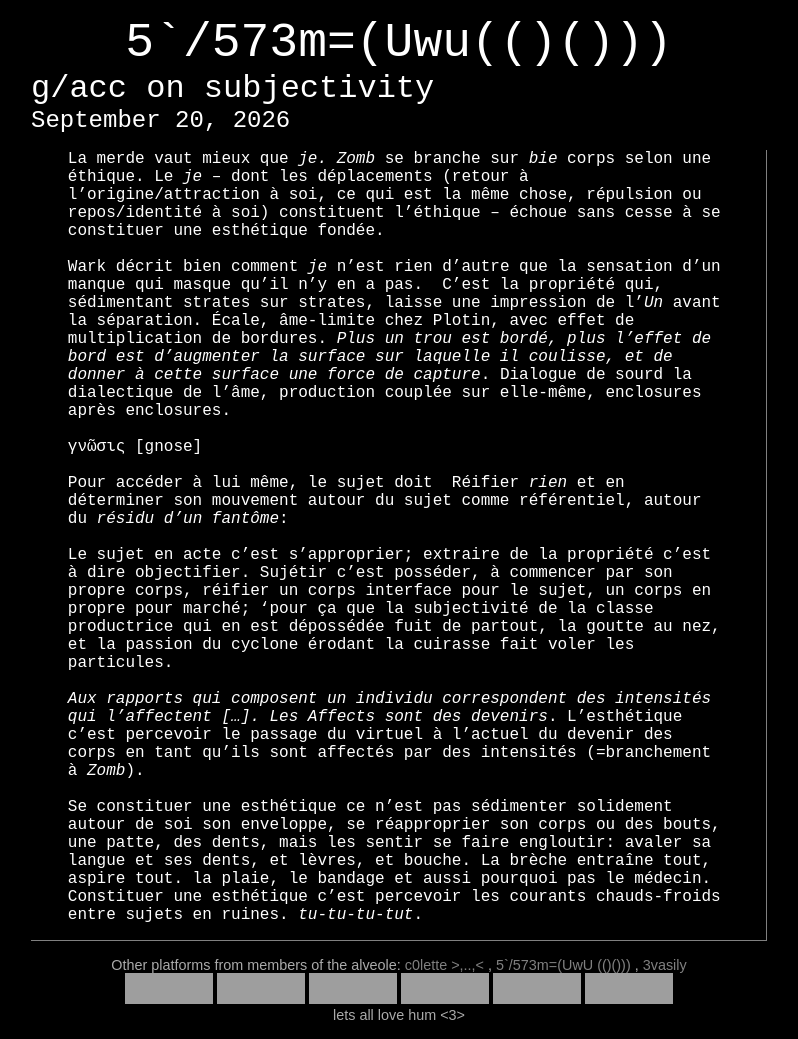
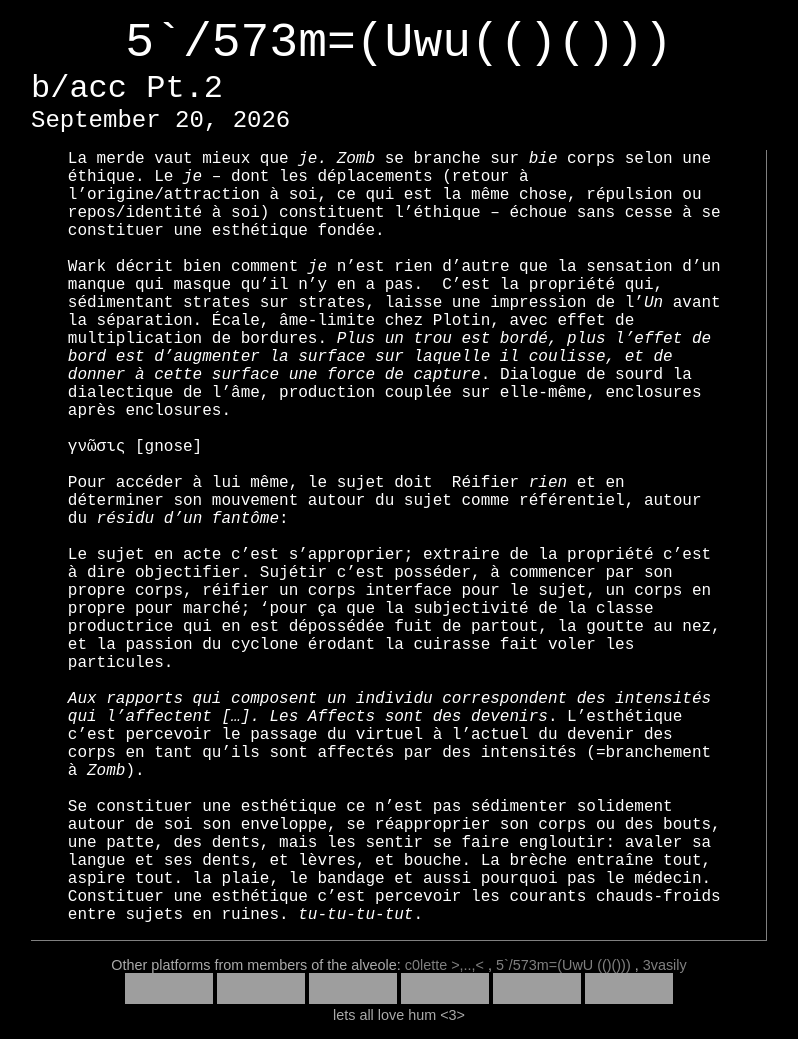
Before and after one commit to alain333/myblog, a Jekyll site: the page built from _posts/Philosophy/2026-09-20-postgnosticism.md, in a window 1280 px wide, cut to the strip 0-1039 px from the top of the page. Shown: the whole strip, without its empty margins (241-1039 px from the left). Built offline with Jekyll 4.4.1, drawn with Linux system fonts in a browser that asks for light colours; grey boxes are pictures that could not be loaded.

Commit message:
Update 2026-09-20-postgnosticism.md

```diff
--- a/_posts/Philosophy/2026-09-20-postgnosticism.md
+++ b/_posts/Philosophy/2026-09-20-postgnosticism.md
@@ -1,9 +1,9 @@
 ---
 layout: post
-title:  "g/acc on subjectivity"
+title:  "b/acc Pt.2"
 date:   2026-09-20
 categories: Philosophy
-description: "Gnostic view on bodymods"
+description: "Gnostic view on subjectivity"
 permalink: /:categories/:title
 ---
 
```
